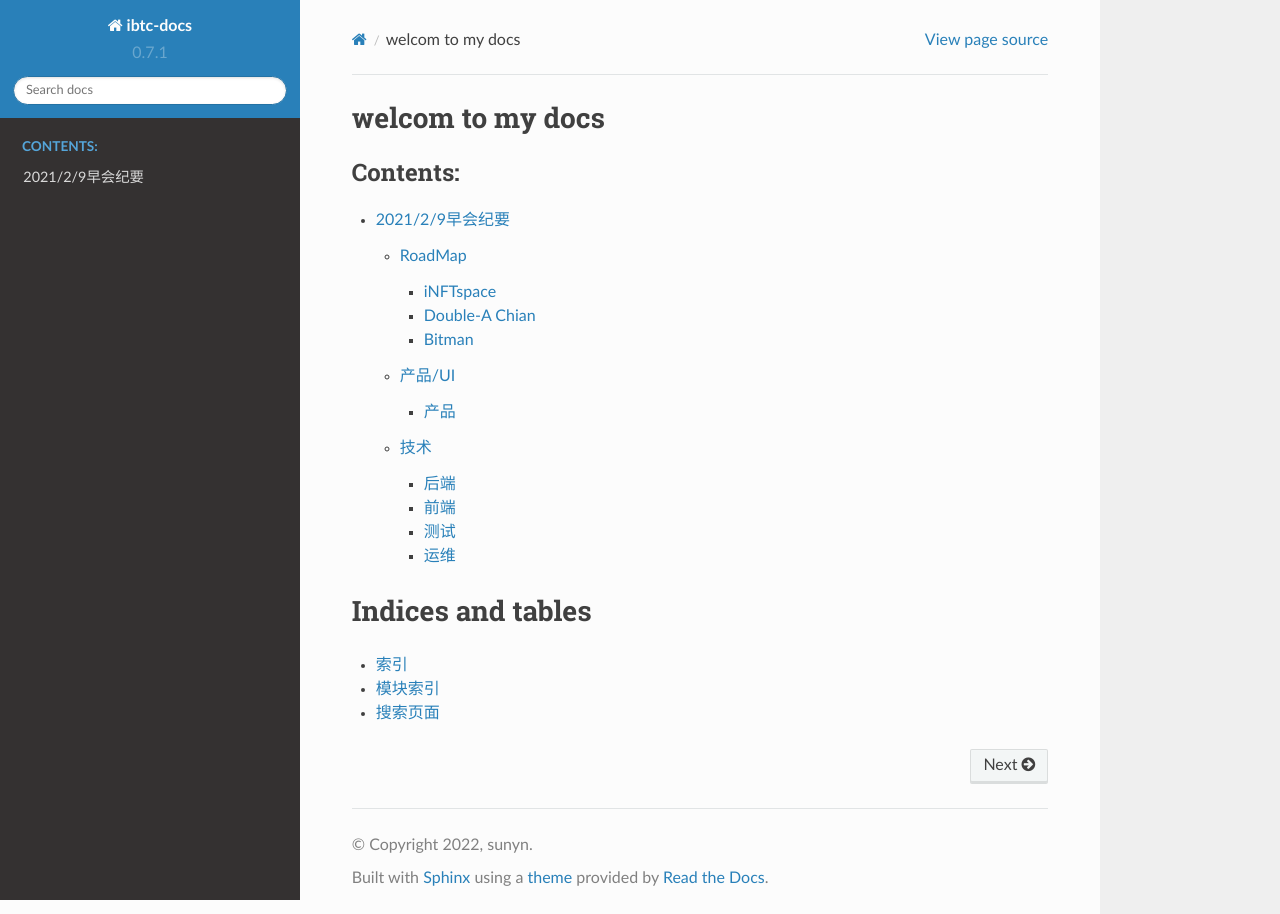
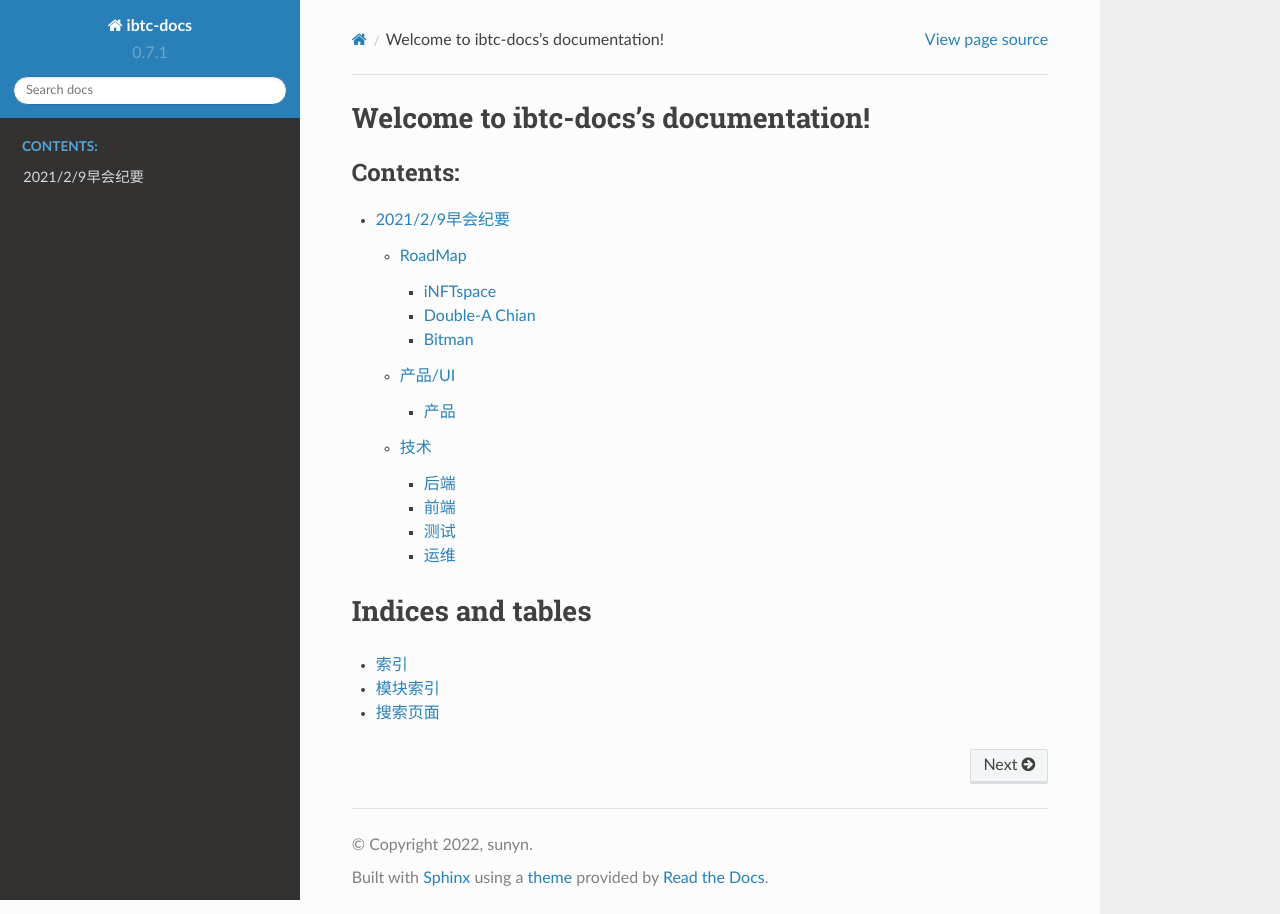
Before and after one commit to aac666/sunyn-docs, a Sphinx documentation site: the page built from source/index.rst, in a window 1280 px wide. Built offline with Sphinx 7.4.7 and the Read the Docs theme 2.0.0, drawn with Linux system fonts in a browser that asks for light colours; pages that are not in the unit, such as notebooks, are missing from menus.

Commit message:
Update index.rst

```diff
--- a/source/index.rst
+++ b/source/index.rst
@@ -3,7 +3,7 @@
    You can adapt this file completely to your liking, but it should at least
    contain the root `toctree` directive.
 
-welcom to my docs
+Welcome to ibtc-docs's documentation!
 ========================================
 
 .. toctree::
@@ -12,7 +12,6 @@ welcom to my docs
 
    baout
    早会纪要-20220209.md
-
 Indices and tables
 ==================
 
```
